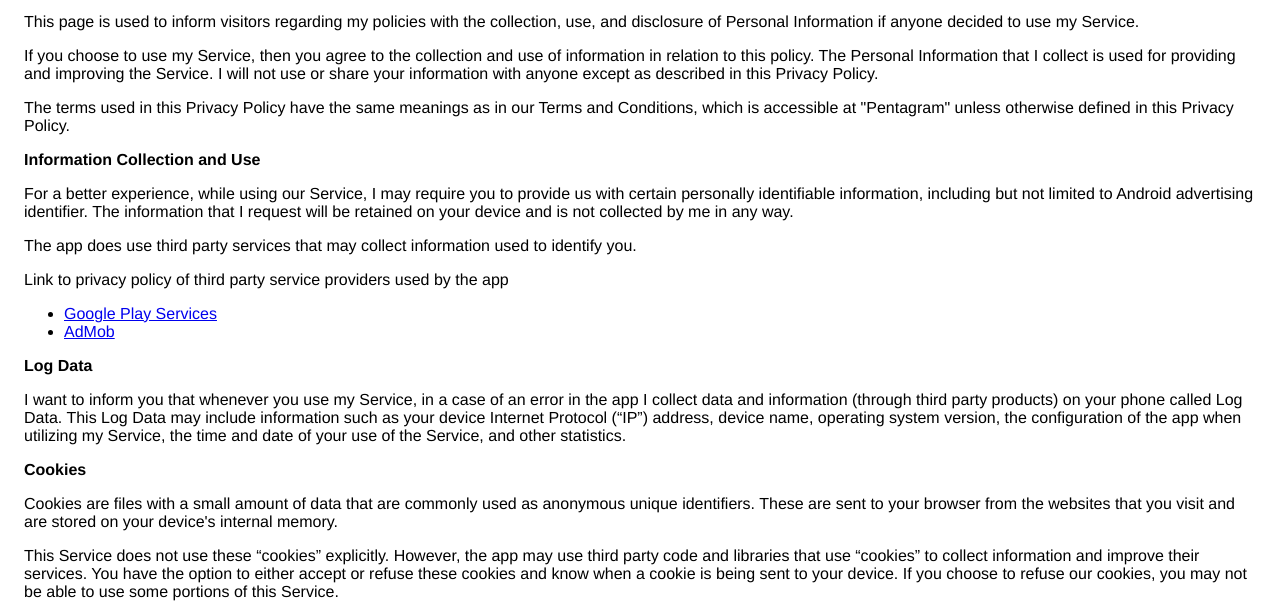
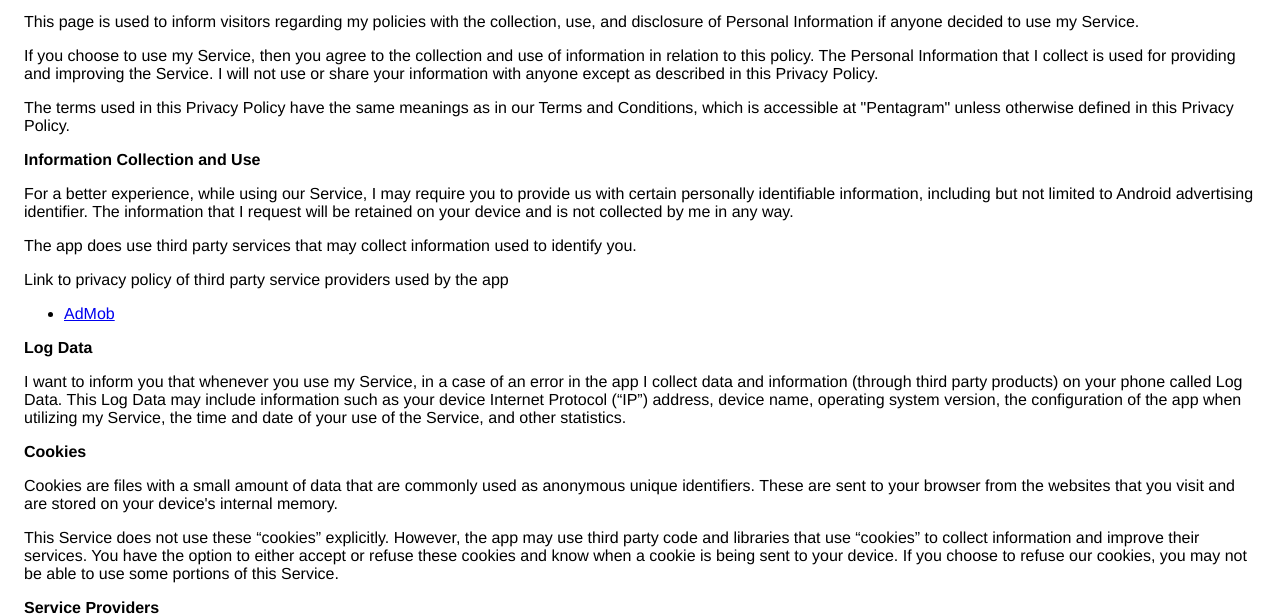
Before and after one commit to Alequin/Policy-Host, a website: page private-policies/pentagram.html in a window 1280 px wide. Shown: the part 113-727 px from the top of the page. Drawn offline with Linux system fonts and the light colour scheme.

Commit message:
Updated pentagram and spin the bottle policies to remove google play services

```diff
--- a/private-policies/pentagram.html
+++ b/private-policies/pentagram.html
@@ -33,7 +33,7 @@
                   </p> <p><strong>Information Collection and Use</strong></p> <p>
                     For a better experience, while using our Service,
                     I may require you to provide us with certain
-                    personally identifiable information, including but not limited to  Android advertising identifier. The
+                    personally identifiable information, including but not limited to Android advertising identifier. The
                     information that I request will be
                     retained on your device and is not collected by me in any way.
                   </p> <p>
@@ -42,7 +42,7 @@
                   </p> <div><p>
                       Link to privacy policy of third party service providers
                       used by the app
-                    </p> <ul><li><a href="https://www.google.com/policies/privacy/" target="_blank">Google Play Services</a></li><li><a href="https://support.google.com/admob/answer/6128543?hl=en" target="_blank">AdMob</a></li><!----><!----><!----><!----><!----><!----><!----><!----><!----></ul></div> <p><strong>Log Data</strong></p> <p>
+                    </p> <ul><li><a href="https://support.google.com/admob/answer/6128543?hl=en" target="_blank">AdMob</a></li><!----><!----><!----><!----><!----><!----><!----><!----><!----></ul></div> <p><strong>Log Data</strong></p> <p>
                     I want to inform you that whenever
                     you use my Service, in a case of an error in the
                     app I collect data and information (through third
```
Also changed, not shown: private-policies/spin-the-bottle.html (+2 -2 lines).
